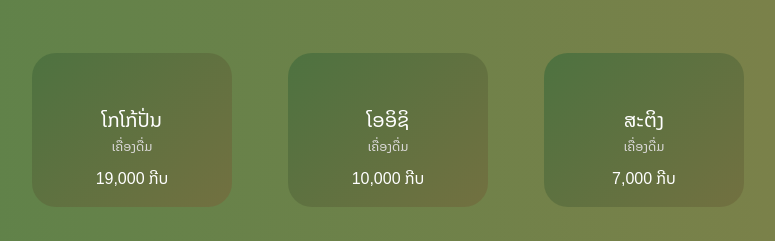
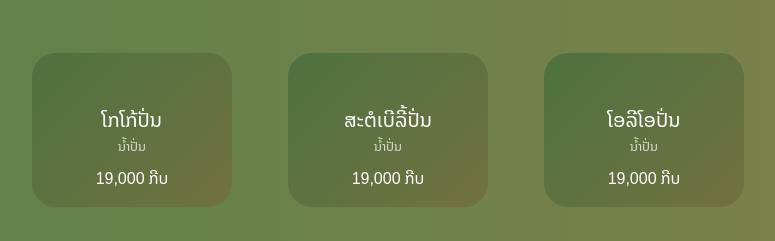
Before and after one commit to navintarBT/sss, a plain HTML site: page index.html in a window 1280 px wide. Shown: the part 2317-2558 px from the top of the page, without its empty margins (252-1027 px from the left). Drawn offline with nearby package versions, Linux system fonts and the light colour scheme.

Commit message:
name oun

```diff
--- a/index.html
+++ b/index.html
@@ -236,7 +236,7 @@
                     <div class="trick__content">
                         <img src="assets\img\coaco.png" alt="" class="trick__img">
                         <h3 class="trick__title">ໂກໂກ້ປັ່ນ</h3>
-                        <span class="trick__subtitle">ເຄື່ອງດື່ມ</span>
+                        <span class="trick__subtitle">ນໍ້າປັ່ນ</span>
                         <span class="trick__price">19,000 ກີບ</span>
                         <button class="button trick__button">
                             <a href="https://miccy1.github.io/menu-pun/"><i class='bx bx-cart-alt trick__icon'></i></a>
@@ -244,18 +244,18 @@
                     </div>
                     <div class="trick__content">
                         <img src="assets\img\strawberry smootie.png" alt="" class="trick__img">
-                        <h3 class="trick__title">ໂອອິຊິ</h3>
-                        <span class="trick__subtitle">ເຄື່ອງດື່ມ</span>
-                        <span class="trick__price">10,000 ກີບ</span>
+                        <h3 class="trick__title">ສະຕໍເບີລີ້ປັ່ນ</h3>
+                        <span class="trick__subtitle">ນໍ້າປັ່ນ</span>
+                        <span class="trick__price">19,000 ກີບ</span>
                         <button class="button trick__button">
                             <a href="https://miccy1.github.io/menu-pun/"><i class='bx bx-cart-alt trick__icon'></i></a>
                         </button>
                     </div>
                     <div class="trick__content">
                         <img src="assets\img\oreo.png" alt="" class="trick__img">
-                        <h3 class="trick__title">ສະຕິງ</h3>
-                        <span class="trick__subtitle">ເຄື່ອງດື່ມ</span>
-                        <span class="trick__price">7,000 ກີບ</span>
+                        <h3 class="trick__title">ໂອລີໂອປັ່ນ</h3>
+                        <span class="trick__subtitle">ນໍ້າປັ່ນ</span>
+                        <span class="trick__price">19,000 ກີບ</span>
                         <button class="button trick__button">
                             <a href="https://miccy1.github.io/menu-pun/"><i class='bx bx-cart-alt trick__icon'></i></a>
                         </button>
```
